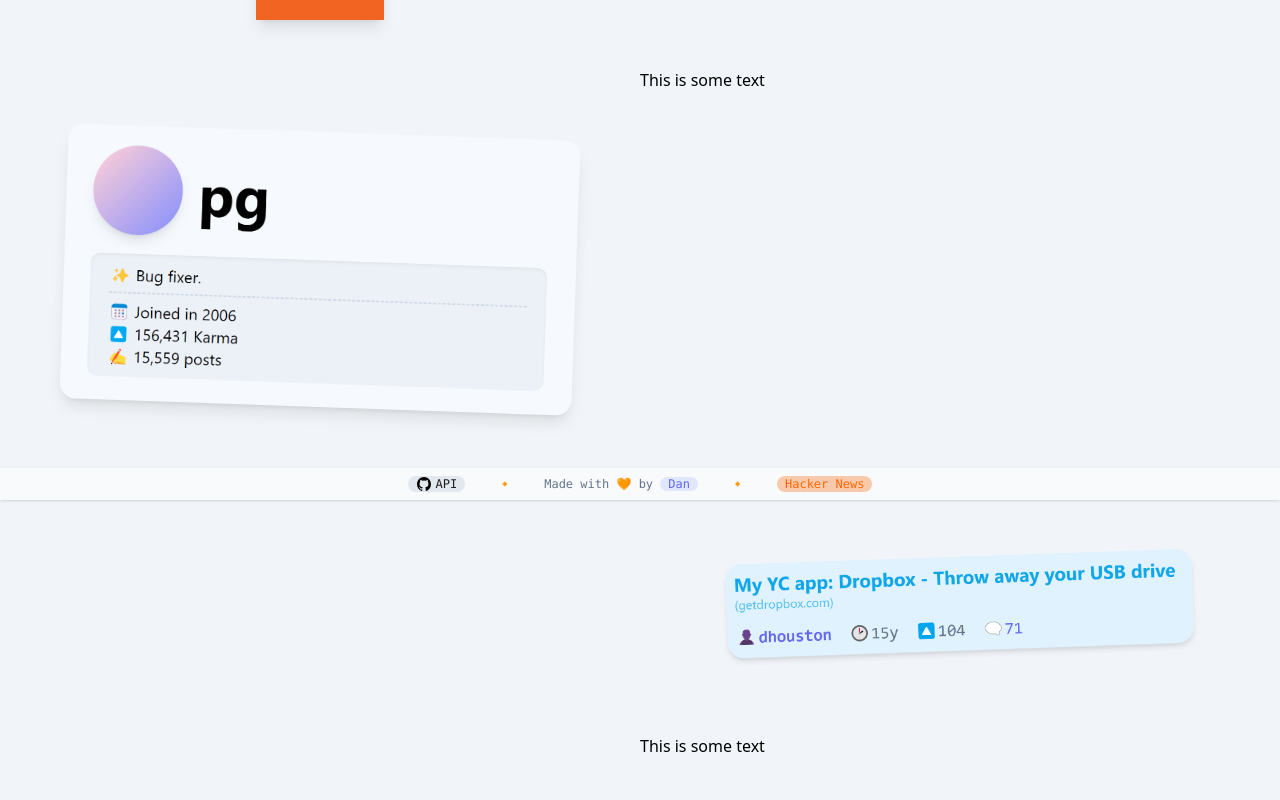
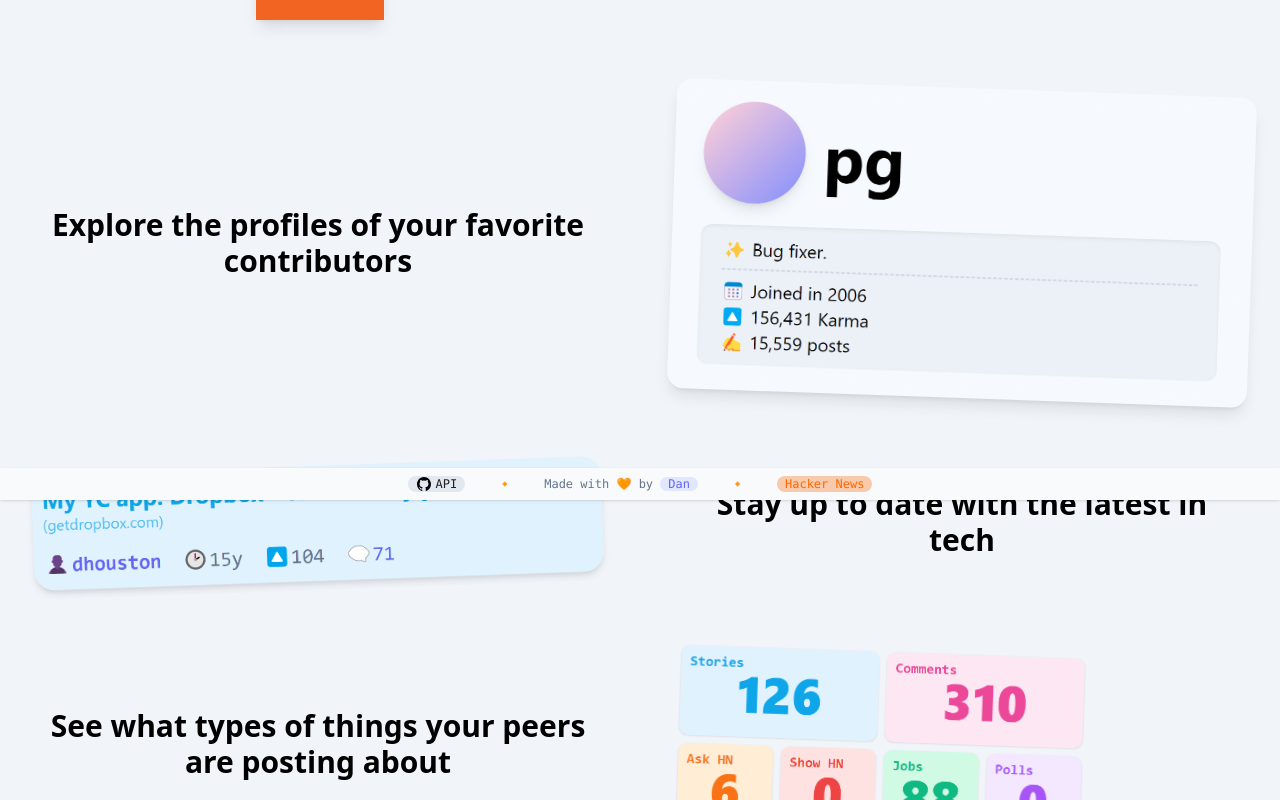
Before and after one commit to daniel-black/hacker-news-client, a Next.js app: page / in a window 1280 px wide. Shown: the part 300-1100 px from the top of the page. Built offline with nearby package versions, Linux system fonts and the light colour scheme.

Commit message:
work on splash page

```diff
--- a/components/promos.tsx
+++ b/components/promos.tsx
@@ -2,9 +2,11 @@
 
 const Promos = () => {
   return (
-    <div className="grid grid-cols-1 md:grid-cols-2">
+    <div className="grid grid-cols-1 md:grid-cols-2 gap-6 px-2 mb-12">
 
-      <div className='rotate-2 p-3 m-16 max-w-fit rounded-2xl shadow-lg bg-slate-100 brightness-[102%]  hover:scale-105 hover:-skew-y-1 duration-200 ease-in-out'>
+      <div className="order-1 flex items-center justify-center text-center mx-6 text-3xl p-3 font-bold">Explore the profiles of your favorite contributors</div>
+
+      <div className='order-2 rotate-2 p-3 m-5 max-w-fit rounded-2xl shadow-lg bg-slate-100 brightness-[102%]  hover:scale-105 hover:-skew-y-1 duration-200 ease-in-out'>
           <Image
             src={'/pg-profile.png'}
             width={611}
@@ -12,11 +14,9 @@
           />
         </div>
 
-        <div>This is some text</div>
+        <div className="order-4 flex items-center justify-center text-center mx-6 text-3xl p-3 font-bold ">Stay up to date with the latest in tech</div>
 
-        <div>This is some text</div>
-
-        <div className='-rotate-2 p-3 m-16 max-w-fit hover:scale-105 duration-200 ease-in-out'>
+        <div className='order-3 -rotate-2 p-3 max-w-fit hover:scale-105 duration-200 ease-in-out'>
           <Image
             src={'/dropbox-item.png'}
             width={710}
@@ -24,7 +24,9 @@
           />
         </div>
 
-        <div className='rotate-2 p-3 m-16 max-w-fit hover:scale-105 duration-200 ease-in-out'>
+        <div className="order-5 flex items-center justify-center text-center mx-6 text-3xl p-3 font-bold">See what types of things your peers are posting about</div>
+
+        <div className='order-6 rotate-2 p-3 max-w-fit hover:scale-105 duration-200 ease-in-out'>
           <Image
             src={'/user-items-summary.png'}
             width={430}
@@ -32,8 +34,6 @@
           />
         </div>
 
-        <div>This is some text</div>
-
     </div>
   )
 }
```
